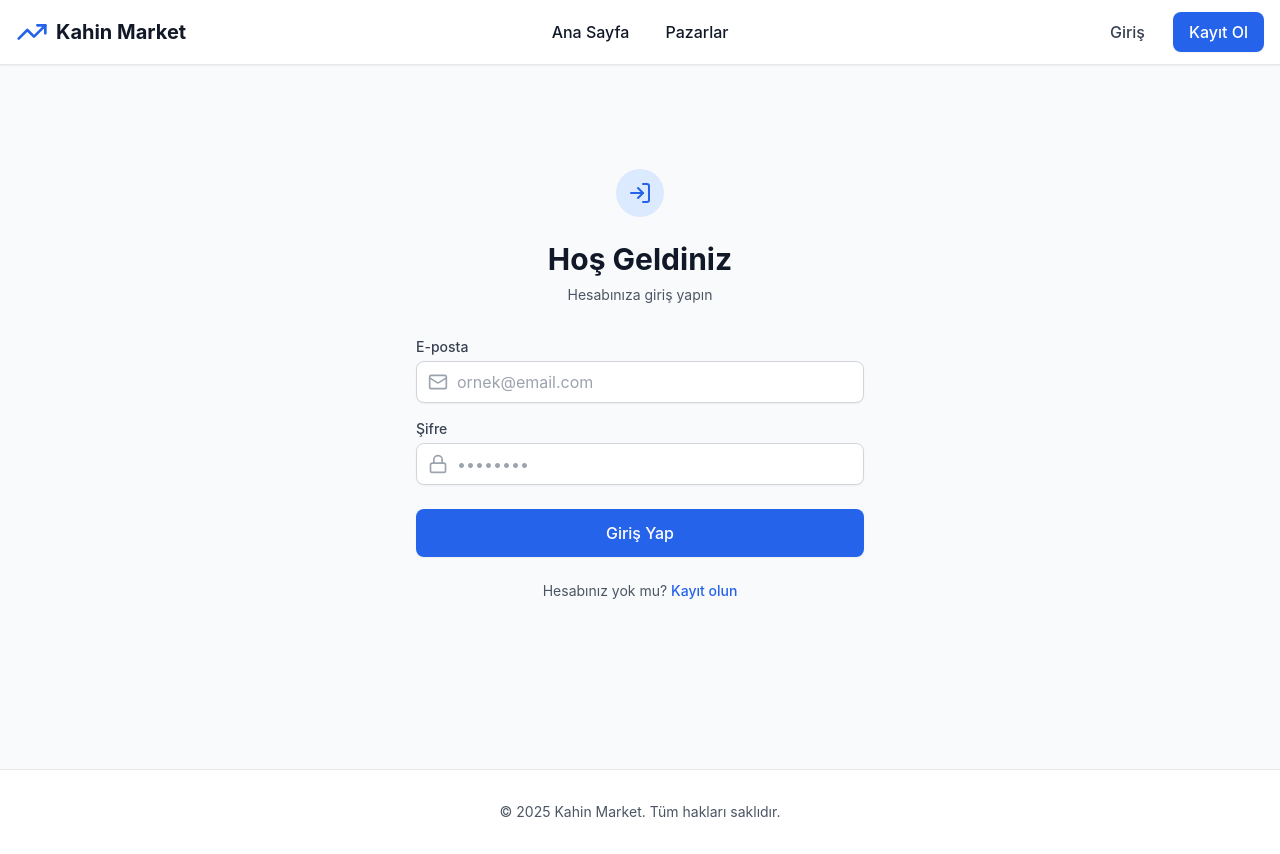
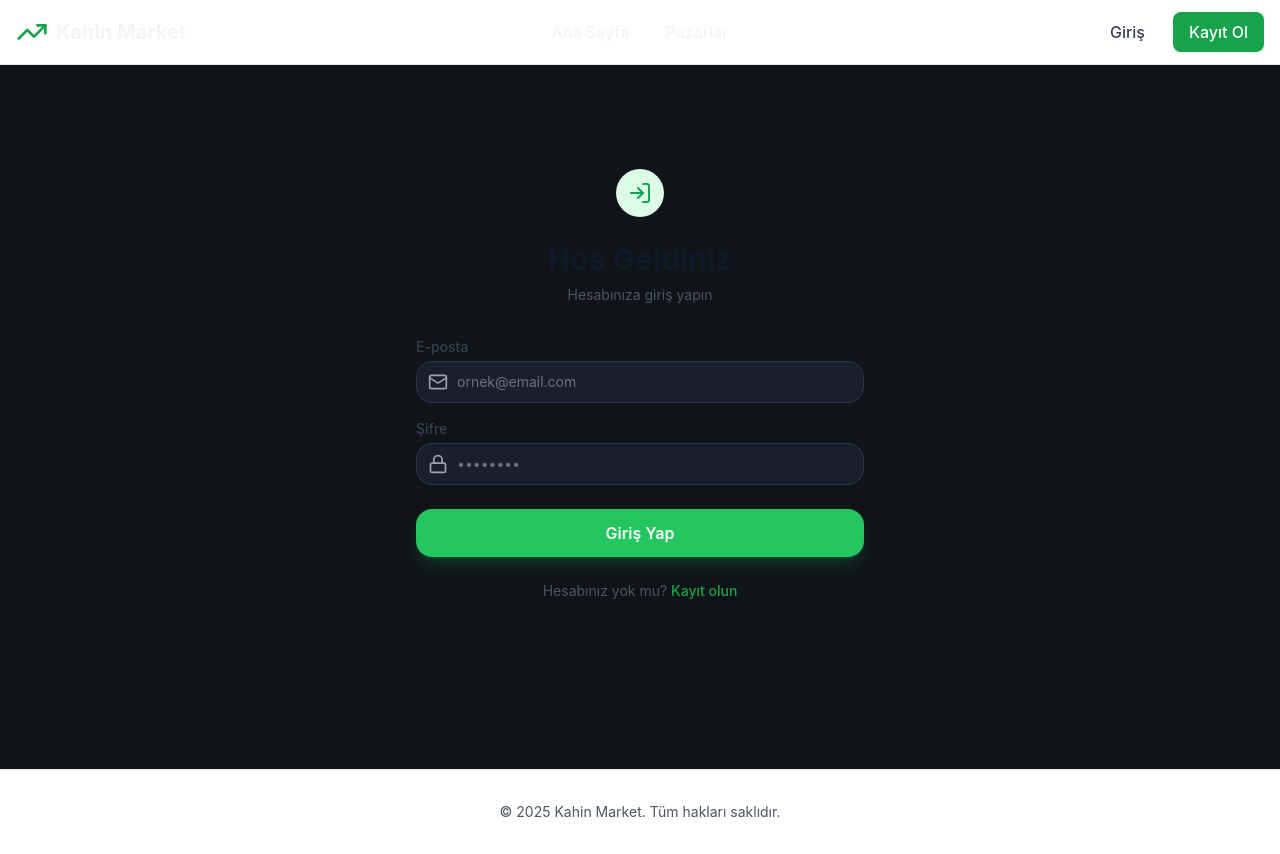
Before and after one commit to ozumeren/kahin-frontend, a React (Vite) app: page /login in a window 1280 px wide. Built offline with nearby package versions, Linux system fonts and the light colour scheme; no server answers.

Commit message:
New theme change

```diff
--- a/src/index.css
+++ b/src/index.css
@@ -2,162 +2,144 @@
 @tailwind components;
 @tailwind utilities;
 
+/* Chart animations */
+@keyframes chartFadeIn {
+  from { opacity: 0; transform: translateY(10px); }
+  to { opacity: 1; transform: translateY(0); }
+}
+
+.chart-container {
+  animation: chartFadeIn 0.4s ease-out;
+}
+
 @layer base {
   body {
-    @apply bg-gray-50 text-gray-900 font-sans antialiased;
+    @apply bg-dark-900 text-gray-100 font-sans antialiased;
+  }
+
+  * {
+    margin: 0;
+    padding: 0;
+    box-sizing: border-box;
   }
 }
 
 @layer components {
-  /* Input styles */
-  .input {
-    @apply w-full px-3 py-2 border border-gray-300 rounded-lg shadow-sm;
-    @apply focus:outline-none focus:ring-2 focus:ring-brand-500 focus:border-brand-500;
-    @apply placeholder:text-gray-400;
-    @apply disabled:bg-gray-100 disabled:cursor-not-allowed;
+  /* Market Card - Kalshi Style */
+  .market-card {
+    @apply bg-dark-800 rounded-2xl p-0 overflow-hidden border border-dark-600
+           hover:border-brand-500/30 transition-all duration-300 cursor-pointer
+           hover:shadow-lg hover:shadow-brand-500/10;
   }
 
-  /* Button base */
+  /* Buttons */
   .btn {
-    @apply inline-flex items-center justify-center gap-2 px-4 py-2 rounded-lg font-medium;
-    @apply transition-all duration-200 ease-in-out;
-    @apply focus:outline-none focus:ring-2 focus:ring-offset-2;
-    @apply disabled:opacity-50 disabled:cursor-not-allowed;
+    @apply inline-flex items-center justify-center gap-2 rounded-xl px-4 py-2.5
+           text-sm font-semibold transition-all duration-200
+           focus-visible:outline-none focus-visible:ring-2 focus-visible:ring-offset-2
+           disabled:pointer-events-none disabled:opacity-50;
   }
 
-  /* Button variants */
   .btn-primary {
-    @apply bg-brand-600 text-white hover:bg-brand-700;
-    @apply focus:ring-brand-500;
-    @apply shadow-sm hover:shadow-md;
+    @apply bg-brand-500 text-white hover:bg-brand-600
+           focus-visible:ring-brand-500 shadow-lg shadow-brand-500/20;
   }
 
   .btn-secondary {
-    @apply bg-gray-200 text-gray-900 hover:bg-gray-300;
-    @apply focus:ring-gray-400;
+    @apply bg-dark-700 text-gray-200 hover:bg-dark-600
+           focus-visible:ring-gray-500 border border-dark-600;
   }
 
   .btn-ghost {
-    @apply bg-transparent text-gray-700 hover:bg-gray-100;
-    @apply focus:ring-gray-400;
+    @apply hover:bg-dark-700 text-gray-300 hover:text-white;
   }
 
-  .btn-sm {
-    @apply px-3 py-1.5 text-sm;
+  .btn-yes {
+    @apply bg-yes text-white hover:bg-yes-dark shadow-lg shadow-yes/20;
   }
 
-  .btn-lg {
-    @apply px-6 py-3 text-lg;
+  .btn-no {
+    @apply bg-no text-white hover:bg-no-dark shadow-lg shadow-no/20;
   }
 
-  /* Badge styles */
+  /* Input */
+  .input {
+    @apply w-full rounded-xl border border-dark-600 bg-dark-800
+           px-4 py-2.5 text-sm text-gray-100 placeholder:text-gray-500
+           focus-visible:outline-none focus-visible:ring-2 focus-visible:ring-brand-500
+           focus-visible:border-brand-500 disabled:cursor-not-allowed disabled:opacity-50;
+  }
+
+  /* Badge */
   .badge {
-    @apply inline-flex items-center px-2.5 py-0.5 rounded-full text-xs font-medium;
+    @apply inline-flex items-center rounded-full px-3 py-1 text-xs font-semibold;
   }
 
   .badge-success {
-    @apply bg-green-100 text-green-800;
+    @apply bg-yes/20 text-yes border border-yes/30;
   }
 
   .badge-error {
-    @apply bg-red-100 text-red-800;
+    @apply bg-no/20 text-no border border-no/30;
   }
 
   .badge-info {
-    @apply bg-blue-100 text-blue-800;
+    @apply bg-blue-500/20 text-blue-400 border border-blue-500/30;
   }
 
-  .badge-warning {
-    @apply bg-yellow-100 text-yellow-800;
+  /* Probability Display */
+  .prob-yes {
+    @apply text-2xl font-bold text-yes;
+  }
+
+  .prob-no {
+    @apply text-2xl font-bold text-no;
   }
 }
 
-/* Base styles */
-* {
-  margin: 0;
-  padding: 0;
-  box-sizing: border-box;
-}
-
-body {
-  font-family: -apple-system, BlinkMacSystemFont, 'Segoe UI', 'Roboto', 'Oxygen',
-    'Ubuntu', 'Cantarell', 'Fira Sans', 'Droid Sans', 'Helvetica Neue',
-    sans-serif;
-  -webkit-font-smoothing: antialiased;
-  -moz-osx-font-smoothing: grayscale;
-  background-color: #f9fafb;
-}
-
-/* Custom scrollbar */
+/* Custom scrollbar - Dark theme */
 ::-webkit-scrollbar {
   width: 8px;
   height: 8px;
 }
 
 ::-webkit-scrollbar-track {
-  background: #f1f1f1;
+  background: #1a1f2e;
 }
 
 ::-webkit-scrollbar-thumb {
-  background: #cbd5e1;
+  background: #2d3748;
   border-radius: 4px;
 }
 
 ::-webkit-scrollbar-thumb:hover {
-  background: #94a3b8;
+  background: #4a5568;
 }
 
-/* Smooth transitions */
-a, button {
-  transition: all 0.2s cubic-bezier(0.4, 0, 0.2, 1);
+/* Remove number input spinners */
+input[type='number']::-webkit-inner-spin-button,
+input[type='number']::-webkit-outer-spin-button {
+  -webkit-appearance: none;
+  margin: 0;
 }
 
-/* Focus styles */
-button:focus-visible,
-input:focus-visible,
-select:focus-visible,
-textarea:focus-visible {
-  outline: 2px solid #6366f1;
-  outline-offset: 2px;
+input[type='number'] {
+  -moz-appearance: textfield;
+  appearance: textfield;
 }
 
-/* SVG rendering optimization */
+/* SVG rendering */
 svg {
   shape-rendering: geometricPrecision;
 }
 
-/* Chart specific optimizations */
+/* Chart optimizations */
 .visx-chart {
   will-change: transform;
   contain: layout style paint;
 }
 
-/* Prevent text selection during chart interactions */
-.chart-interactive {
-  user-select: none;
-  -webkit-user-select: none;
-  -moz-user-select: none;
-  -ms-user-select: none;
-}
-
-/* Loading state */
-.loading {
-  pointer-events: none;
-  opacity: 0.6;
-}
-
-/* Accessibility - High contrast mode support */
-@media (prefers-contrast: high) {
-  .chart-line {
-    stroke-width: 3px;
-  }
-
-  .chart-text {
-    font-weight: 600;
-  }
-}
-
-/* Responsive transitions */
+/* Accessibility */
 @media (prefers-reduced-motion: reduce) {
   *,
   *::before,
--- a/tailwind.config.js
+++ b/tailwind.config.js
@@ -2,34 +2,48 @@
 export default {
   content: [
     "./index.html",
-    "./src/**/*.{js,jsx,ts,tsx}",
+    "./src/**/*.{js,ts,jsx,tsx}",
   ],
   theme: {
     extend: {
       colors: {
+        // Dark theme colors (Kalshi-inspired)
+        dark: {
+          900: '#0f1419',  // Ana arka plan
+          800: '#1a1f2e',  // Card arka plan
+          700: '#252d3d',  // Hover state
+          600: '#2d3748',  // Border
+        },
         brand: {
-          50: '#eff6ff',
-          100: '#dbeafe',
-          200: '#bfdbfe',
-          300: '#93c5fd',
-          400: '#60a5fa',
-          500: '#3b82f6',
-          600: '#2563eb',
-          700: '#1d4ed8',
-          800: '#1e40af',
-          900: '#1e3a8a',
+          50: '#f0fdf4',
+          100: '#dcfce7',
+          200: '#bbf7d0',
+          300: '#86efac',
+          400: '#4ade80',
+          500: '#22c55e',  // Ana yeşil
+          600: '#16a34a',
+          700: '#15803d',
+          800: '#166534',
+          900: '#14532d',
         },
         yes: {
           light: '#dcfce7',
           DEFAULT: '#22c55e',
-          dark: '#15803d',
+          dark: '#16a34a',
         },
         no: {
           light: '#fee2e2',
           DEFAULT: '#ef4444',
-          dark: '#991b1b',
-        }
-      }
+          dark: '#dc2626',
+        },
+      },
+      borderRadius: {
+        'xl': '1rem',
+        '2xl': '1.5rem',
+      },
+      fontFamily: {
+        sans: ['-apple-system', 'BlinkMacSystemFont', 'Segoe UI', 'Roboto', 'sans-serif'],
+      },
     },
   },
   plugins: [],
```
